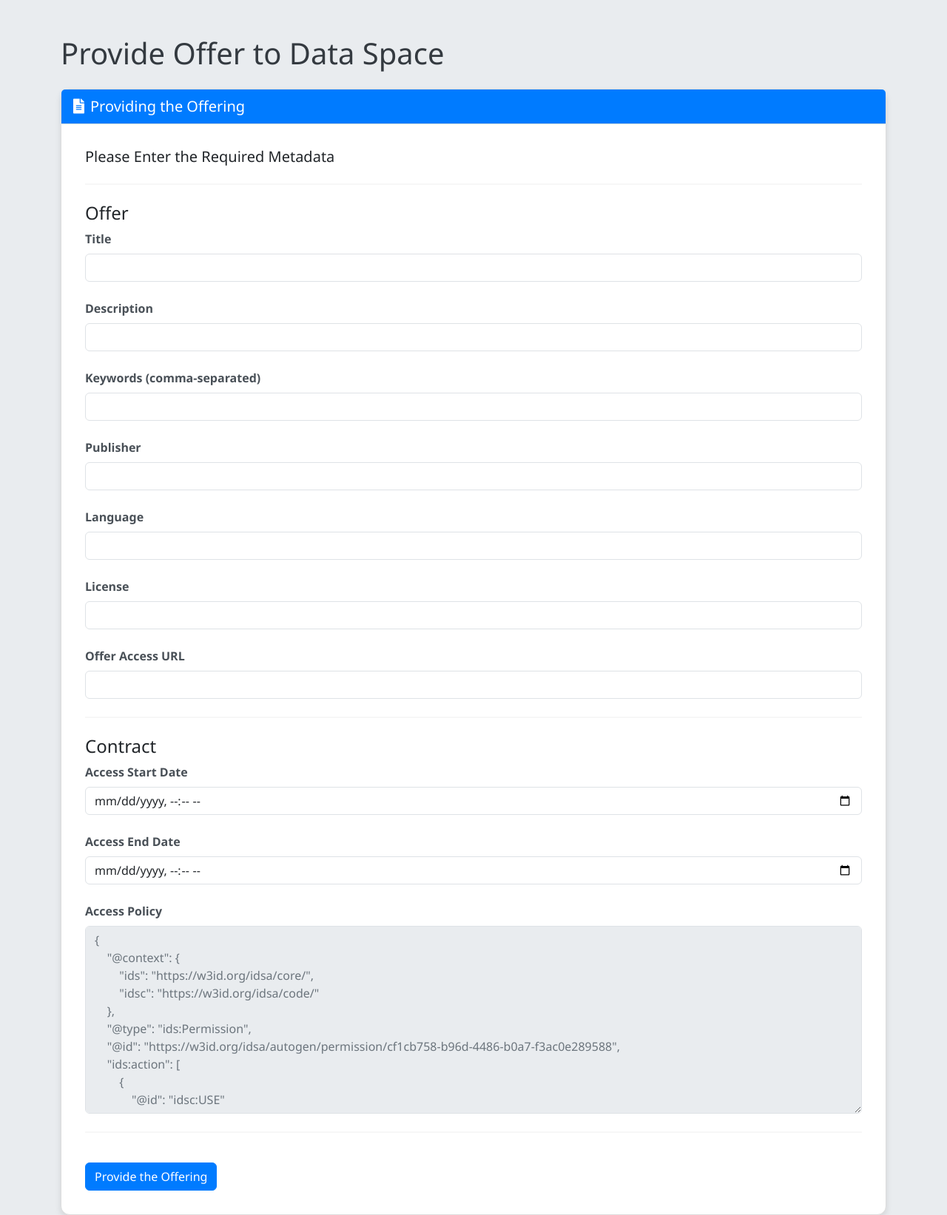
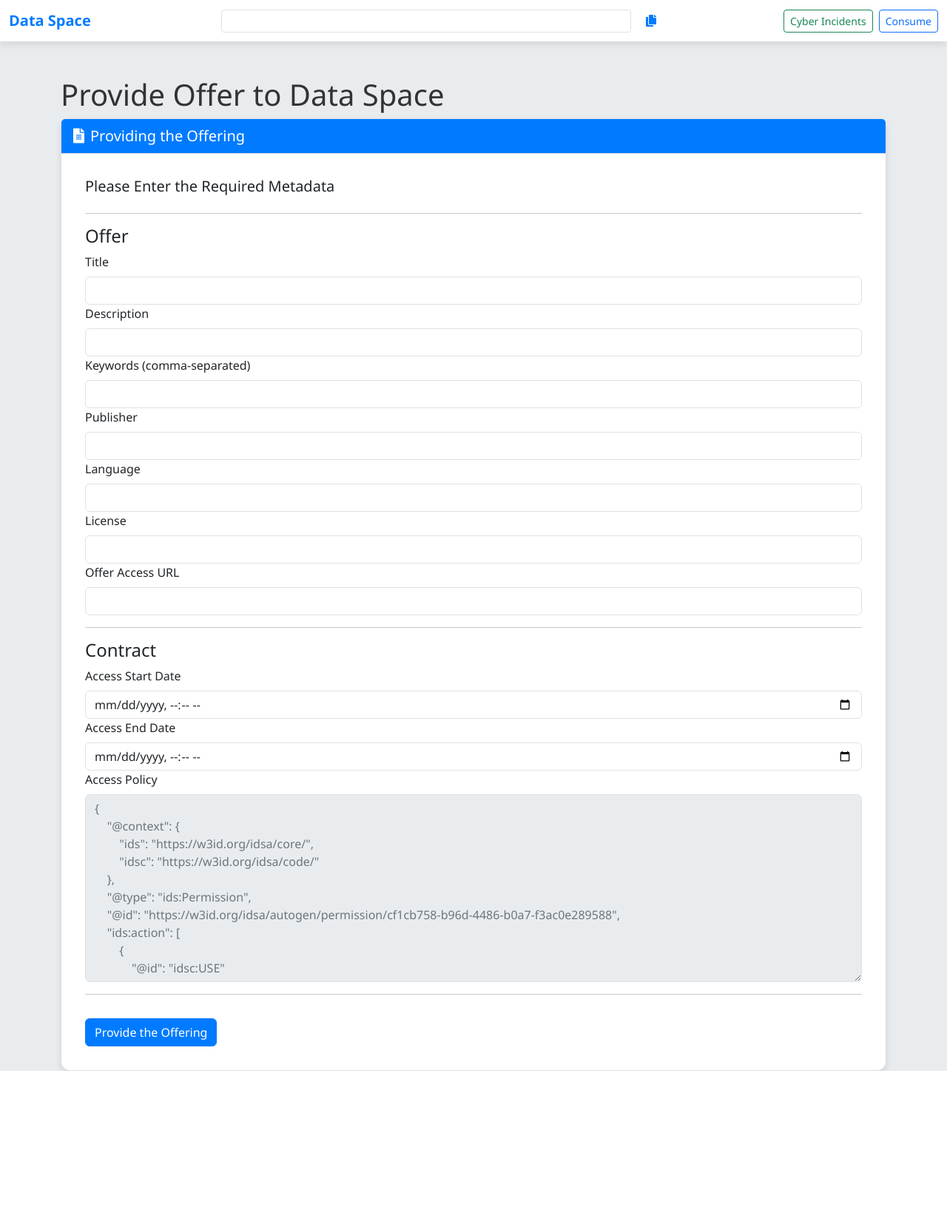
Before and after one commit to EU-Independent/Provide-User-Interface, a Django app: page /provide/offer/ in a window 1280 px wide. Shown: the whole page at 74% size. After the commit the page ends 1448 px from the top, so only its background shows below. Run offline with Django 5.2, Linux system fonts and the light colour scheme.

Commit message:
Working nav bar

```diff
--- a/core/settings.py
+++ b/core/settings.py
@@ -101,7 +101,7 @@
 
 # Custom settings
 CYBER_OPERATIONS_INCIDENTS_URL = config('CYBER_OPERATIONS_INCIDENTS_URL','')
-
+DATA_SPACE_CONSUMER_SERVICE_URL = config('DATA_SPACE_CONSUMER_SERVICE_URL','')
 CONNECTOR_URL = config('CONNECTOR_URL', '')
 
 ENFORCE_CONNECTOR_SSL = config('REQUESTS_VERIFY_SSL', cast=bool)
--- a/provide/views.py
+++ b/provide/views.py
@@ -38,6 +38,10 @@
     print("Incident ID: ", incident_id)
     incident_data = {}
     metadata_data = {}
+
+    connector_url = settings.CONNECTOR_URL
+    consumer_service_url = settings.DATA_SPACE_CONSUMER_SERVICE_URL
+    cyber_incidents_url = settings.CYBER_OPERATIONS_INCIDENTS_URL
 
     # Fetch Incident and Metadata Data from a single endpoint
     if incident_id:
@@ -129,4 +133,7 @@
         'fixed_policy_rule': fixed_policy_rule,
         'incident_id': incident_id,
         'incidents_url': settings.CYBER_OPERATIONS_INCIDENTS_URL.rstrip('/'),
+        'data_space_connector_url': connector_url,
+        'cyber_incidents_service_url': cyber_incidents_url,
+        'data_space_consumer_service_url': consumer_service_url,
     })
--- a/templates/provide/provide_offer.html
+++ b/templates/provide/provide_offer.html
@@ -11,18 +11,35 @@
     <!-- Custom styles -->
     <style>
         body {
-            background-color: #e9ecef; /* Light grey background */
-            color: #333; /* Dark grey text for readability */
+            background-color: #e9ecef;
+            color: #333;
             font-family: 'Segoe UI', Tahoma, Geneva, Verdana, sans-serif;
+        }
+        .navbar {
+            background-color: #ffffff;
+            box-shadow: 0 4px 10px rgba(0, 0, 0, 0.1);
+        }
+        .navbar-brand {
+            font-weight: bold;
+            color: #007bff;
+        }
+        .btn-copy {
+            border: none;
+            background: transparent;
+            color: #007bff;
+            cursor: pointer;
+        }
+        .btn-copy:hover {
+            color: #0056b3;
         }
         .card {
             border-radius: 0.75rem;
-            border: 1px solid #ddd; /* Soft grey border */
-            background-color: #ffffff; /* White background for the card */
+            border: 1px solid #ddd;
+            background-color: #ffffff;
             box-shadow: 0 4px 8px rgba(0,0,0,0.1);
         }
         .card-header {
-            background-color: #007bff; /* Bootstrap primary blue */
+            background-color: #007bff;
             color: white;
             border-bottom: 1px solid #ddd;
             font-size: 1.25rem;
@@ -30,66 +47,46 @@
         .card-body {
             padding: 2rem;
         }
-        .form-group {
-            margin-bottom: 1.5rem;
-        }
-        .form-label {
-            font-weight: 600;
-            color: #495057; /* Dark grey for labels */
-        }
         .btn-primary {
-            background-color: #007bff; /* Bootstrap primary blue */
+            background-color: #007bff;
             border-color: #007bff;
         }
         .btn-primary:hover {
-            background-color: #0056b3; /* Darker blue for hover */
-            border-color: #004085; /* Even darker blue for border */
-        }
-        h1 {
-            font-family: 'Segoe UI', Tahoma, Geneva, Verdana, sans-serif;
-            font-weight: 300;
-            color: #343a40; /* Darker grey */
-            margin-bottom: 1.5rem;
-        }
-        .loading-overlay {
-            position: fixed;
-            top: 0;
-            left: 0;
-            width: 100%;
-            height: 100%;
-            background: rgba(255, 255, 255, 0.8);
-            display: flex;
-            align-items: center;
-            justify-content: center;
-            z-index: 1000;
-            display: none; /* Hidden by default */
-        }
-        .loading-overlay.show {
-            display: flex; /* Show the overlay */
-        }
-        .spinner-border {
-            width: 3rem;
-            height: 3rem;
-            border-width: 0.25em;
-            border-top-color: #007bff; /* Primary blue */
-            border-right-color: #007bff; /* Primary blue */
-            border-bottom-color: #007bff; /* Primary blue */
-            border-left-color: transparent; /* Transparent to create the spinning effect */
-        }
-        hr {
-            border: 0;
-            height: 2px; /* Thinner line */
-            background: #ddd; /* Light grey color */
-            margin: 1.5rem 0; /* Space above and below the line */
+            background-color: #0056b3;
+            border-color: #004085;
         }
         .readonly-input {
-            background-color: #e9ecef; /* Light grey background */
-            color: #6c757d; /* Muted text color */
-            cursor: not-allowed; /* Indicate the field is not editable */
+            background-color: #e9ecef;
+            color: #6c757d;
+            cursor: not-allowed;
         }
     </style>
 </head>
 <body>
+
+    <!-- Navigation Bar -->
+    <nav class="navbar navbar-expand-lg">
+        <div class="container-fluid">
+            <!-- Left: Title -->
+            <a class="navbar-brand" href="#">Data Space</a>
+
+            <!-- Middle: Copyable URL -->
+            <div class="d-flex align-items-center mx-auto" style="max-width: 600px; flex-grow: 1;">
+                <input type="text" class="form-control form-control-sm" id="dataSpaceUrl" value="{{ data_space_connector_url }}" readonly>
+                <button class="btn btn-copy ms-2" id="copyUrlBtn">
+                    <i class="fas fa-copy"></i>
+                </button>
+            </div>
+
+            <!-- Right: Buttons -->
+            <div class="d-flex">
+                <a href="{{ cyber_incidents_service_url }}" class="btn btn-outline-success btn-sm me-2">Cyber Incidents</a>
+                <a href="{{ data_space_consumer_service_url }}" class="btn btn-outline-primary btn-sm">Consume</a>
+            </div>
+        </div>
+    </nav>
+
+    <!-- Main Content -->
     <div class="container mt-5">
         <h1>Provide Offer to Data Space</h1>
         {% if messages %}
@@ -165,6 +162,16 @@
         </div>
     </div>
 
+    <!-- Copy URL Script -->
+    <script>
+        document.getElementById('copyUrlBtn').addEventListener('click', () => {
+            const urlInput = document.getElementById('dataSpaceUrl');
+            urlInput.select();
+            document.execCommand('copy');
+            alert('URL copied to clipboard!');
+        });
+    </script>
+
     <!-- Fetch and populate form dynamically -->
     <script>
         document.addEventListener('DOMContentLoaded', () => {
@@ -172,9 +179,6 @@
             const incidentId = urlParams.get('incident_id');
 
             if (incidentId) {
-                // Use the URL passed from Django settings
-                const baseUrl = "{{ CYBER_OPERATIONS_INCIDENTS_URL }}";
-                //const apiUrl = `${baseUrl}/incident-json/${incidentId}/`;
                 const apiUrl = `http://alpha1.collab-cloud.eu/incident/incident-json/${incidentId}/`;
                 fetch(apiUrl)
                     .then(response => response.json())
@@ -189,13 +193,12 @@
                             document.getElementById('offer_publisher').value = metadata.publisher || '';
                             document.getElementById('offer_language').value = metadata.language || '';
                             document.getElementById('offer_license').value = metadata.license || '';
-                            document.getElementById('accessUrl').value = apiUrl || '';  // Seems we have logic in the view and in the template need to consolidate this
+                            document.getElementById('accessUrl').value = apiUrl || '';
                         }
                     })
                     .catch(error => console.error('Error fetching data:', error));
             }
         });
     </script>
-
 </body>
 </html>
```
Also changed, not shown: 1 other file.
